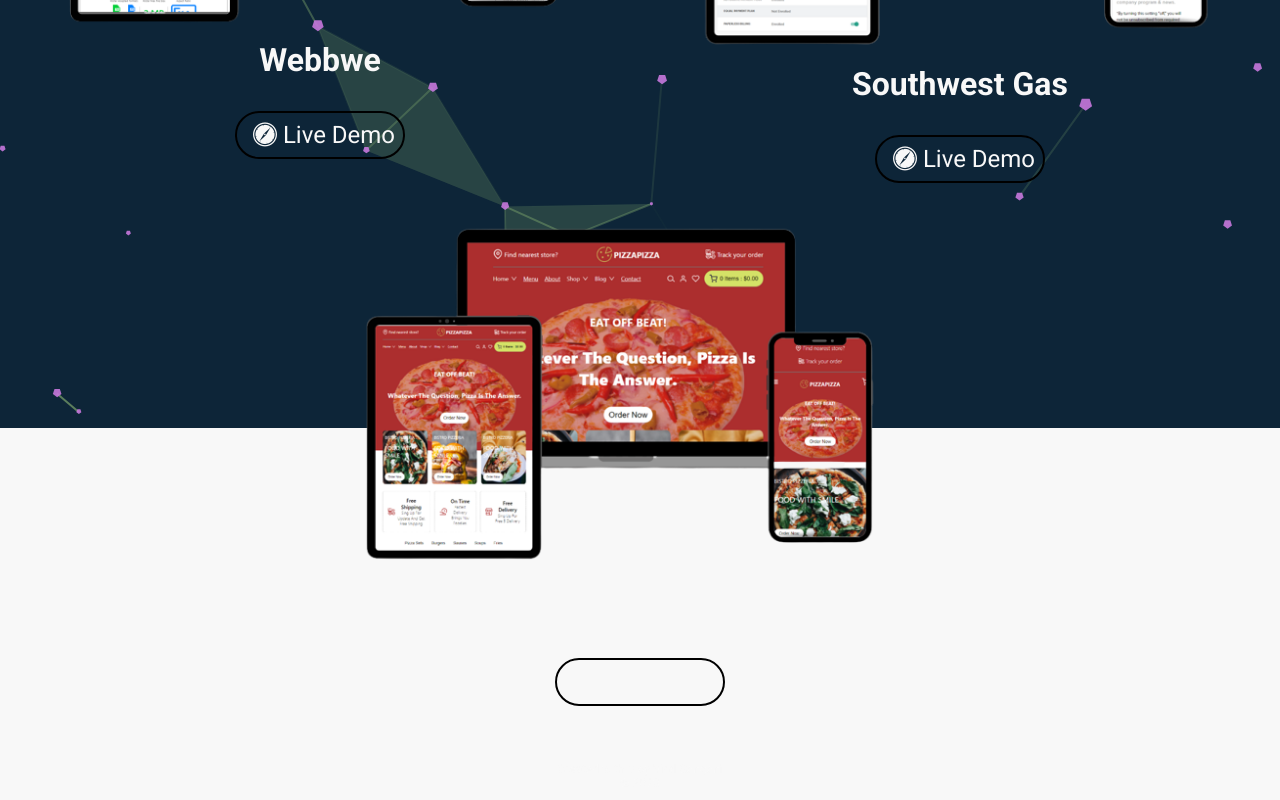
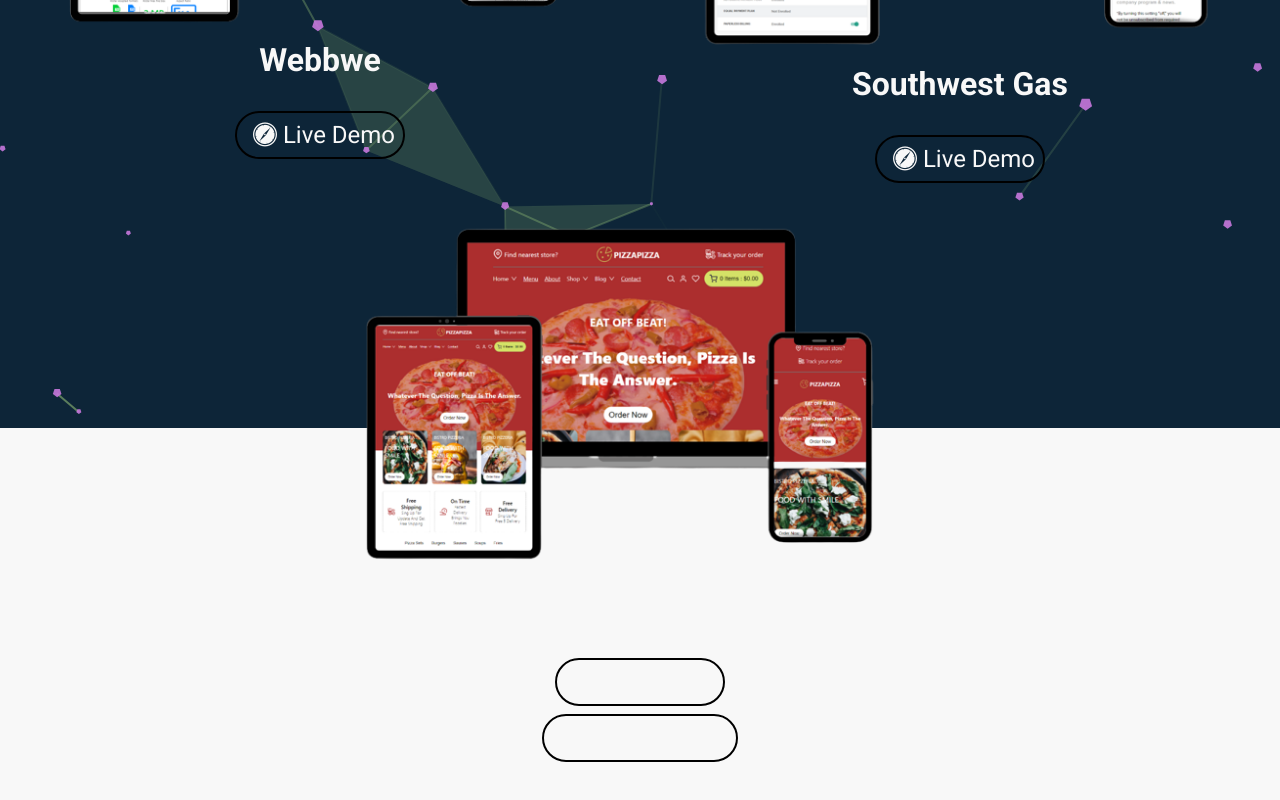
Before and after one commit to viral2323/viral2323.github.io, a React (Create React App) app: page /#/portfolio in a window 1280 px wide. Shown: the part 372-1172 px from the top of the page. Built offline with nearby package versions, Linux system fonts and the light colour scheme; the HTML template or start-up script is replaced by a standard one.

Commit message:
comment out source link

```diff
--- a/src/components/portfolio/PortfolioBlock.js
+++ b/src/components/portfolio/PortfolioBlock.js
@@ -13,9 +13,9 @@
             <Box p={1} border={'2px solid black'} borderRadius={'25px'}>
                <IconLink link={live} title={'Live Demo'} icon={'fa fa-safari'}/>
             </Box>
-            {/*{ source != undefined && source != "" && <Box p={1} border={'2px solid black'} borderRadius={'25px'}>*/}
-            {/*   <IconLink link={source} title={'Source Code'} icon={'fa fa-code'}/>*/}
-            {/*</Box>}*/}
+            { source != undefined && source != "" && <Box p={1} border={'2px solid black'} borderRadius={'25px'}>
+               <IconLink link={source} title={'Source Code'} icon={'fa fa-code'}/>
+            </Box>}
          </Box>
       </Box>
    );
--- a/src/info/Info.js
+++ b/src/info/Info.js
@@ -95,7 +95,7 @@
         {
             title: "Pizza App",
             live: "https://master--pizza-app-ui.netlify.app/",
-            source: "https://github.com/viral2323/pizza-app",
+            source: "https://github.com/viral2305/pizza-app",
             image: mock1
         }
     ],
```
